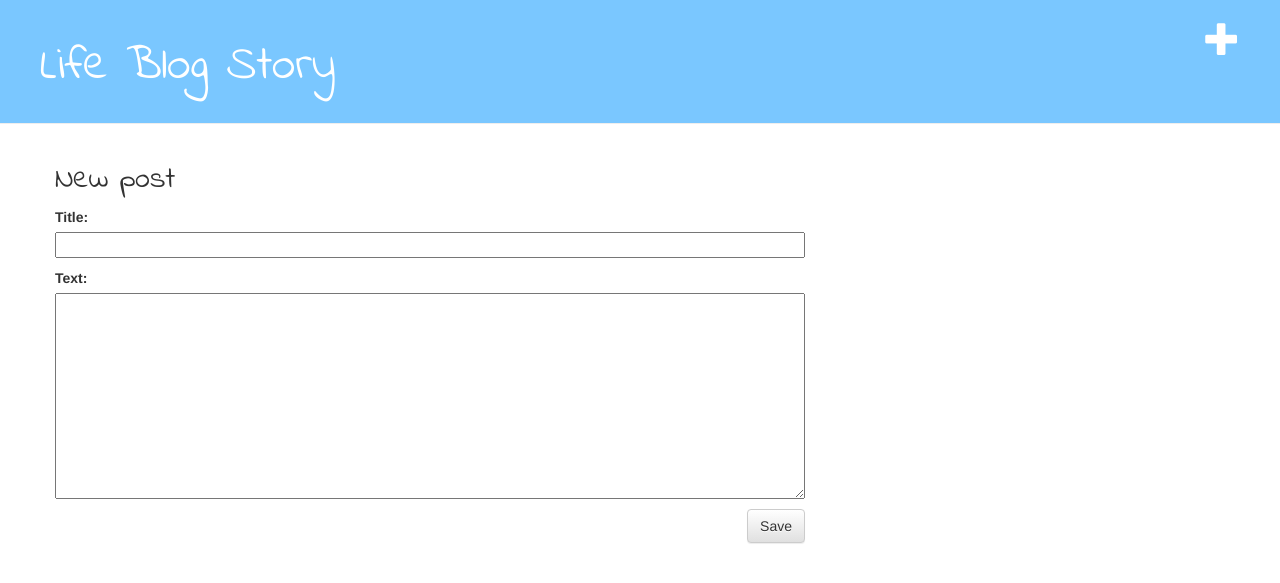
After one commit to TheFlameS/lab_django, a Django app: page /post/new/ in a window 1280 px wide. The commit adds this page. Shown: the top 583 px of the page. Run offline with Django 3.2, Linux system fonts and the light colour scheme; some libraries are stand-ins or nearby versions.

Commit message:
Almost done second time

```diff
--- /dev/null
+++ b/blog/forms.py
@@ -0,0 +1,9 @@
+from django import forms
+
+from .models import Post
+
+class PostForm(forms.ModelForm):
+
+    class Meta:
+        model = Post
+        fields = ('title', 'text',)
--- a/blog/static/css/blog.css
+++ b/blog/static/css/blog.css
@@ -1,5 +1,5 @@
 .page-header {
-    background-color: #C25100;
+    background-color: #7ac7ff;
     margin-top: 0;
     padding: 20px 20px 20px 40px;
 }
@@ -15,7 +15,7 @@
 }
 
 h1, h2, h3, h4 {
-    font-family: 'Lobster', cursive;
+    font-family: 'Indie Flower', cursive;
 }
 
 .date {
--- a/blog/templates/blog/base.html
+++ b/blog/templates/blog/base.html
@@ -4,12 +4,13 @@
         <title>Diary Blog of My Life</title>
         <link rel="stylesheet" href="//maxcdn.bootstrapcdn.com/bootstrap/3.2.0/css/bootstrap.min.css">
         <link rel="stylesheet" href="//maxcdn.bootstrapcdn.com/bootstrap/3.2.0/css/bootstrap-theme.min.css">
-        <link href='//fonts.googleapis.com/css?family=Lobster&subset=latin,latin-ext' rel='stylesheet' type='text/css'>
+        <link href="https://fonts.googleapis.com/css?family=Indie+Flower" rel="stylesheet">
         <link rel="stylesheet" href="{% static 'css/blog.css' %}">
     </head>
     <body>
         <div class="page-header">
-            <h1><a href="/">Diary Blog of My Life</a></h1>
+            <a href="{% url 'post_new' %}" class="top-menu"><span class="glyphicon glyphicon-plus"></span></a>
+            <h1><a href="/">Life Blog Story</a></h1>
         </div>
         <div class="content container">
             <div class="row">
--- a/blog/templates/blog/post_detail.html
+++ b/blog/templates/blog/post_detail.html
@@ -7,6 +7,7 @@
                 {{ post.published_date }}
             </div>
         {% endif %}
+        <a class="btn btn-default" href="{% url 'post_edit' pk=post.pk %}"><span class="glyphicon glyphicon-pencil"></span></a>
         <h2>{{ post.title }}</h2>
         <p>{{ post.text|linebreaksbr }}</p>
     </div>
--- /dev/null
+++ b/blog/templates/blog/post_edit.html
@@ -0,0 +1,9 @@
+{% extends 'blog/base.html' %}
+
+{% block content %}
+    <h2>New post</h2>
+    <form method="POST" class="post-form">{% csrf_token %}
+        {{ form.as_p }}
+        <button type="submit" class="save btn btn-default">Save</button>
+    </form>
+{% endblock %}
--- a/blog/urls.py
+++ b/blog/urls.py
@@ -4,4 +4,6 @@ from . import views
 urlpatterns = [
     path('', views.post_list, name='post_list'),
     path('post/<int:pk>/', views.post_detail, name='post_detail'),
+    path('post/new/', views.post_new, name='post_new'),
+    path('post/<int:pk>/edit/', views.post_edit, name='post_edit'),
 ]
--- a/blog/views.py
+++ b/blog/views.py
@@ -2,6 +2,8 @@ from django.shortcuts import render
 from django.utils import timezone
 from .models import Post
 from django.shortcuts import render, get_object_or_404
+from .forms import PostForm
+from django.shortcuts import redirect
 
 def post_list(request):
     posts = Post.objects.filter(published_date__lte=timezone.now()).order_by('published_date')
@@ -10,3 +12,30 @@ def post_list(request):
 def post_detail(request, pk):
     post = get_object_or_404(Post, pk=pk)
     return render(request, 'blog/post_detail.html', {'post': post})
+
+def post_new(request):
+    if request.method == "POST":
+        form = PostForm(request.POST)
+        if form.is_valid():
+            post = form.save(commit=False)
+            post.author = request.user
+            post.published_date = timezone.now()
+            post.save()
+            return redirect('post_detail', pk=post.pk)
+    else:
+        form = PostForm()
+    return render(request, 'blog/post_edit.html', {'form': form})
+
+def post_edit(request, pk):
+    post = get_object_or_404(Post, pk=pk)
+    if request.method == "POST":
+        form = PostForm(request.POST, instance=post)
+        if form.is_valid():
+            post = form.save(commit=False)
+            post.author = request.user
+            post.published_date = timezone.now()
+            post.save()
+            return redirect('post_detail', pk=post.pk)
+    else:
+        form = PostForm(instance=post)
+    return render(request, 'blog/post_edit.html', {'form': form})
```
